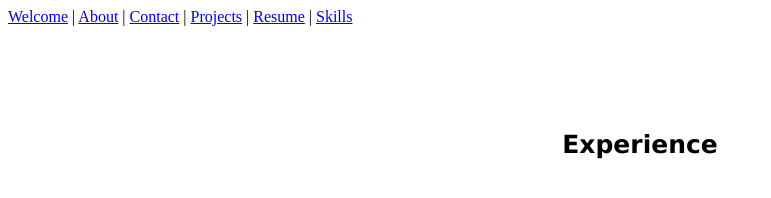
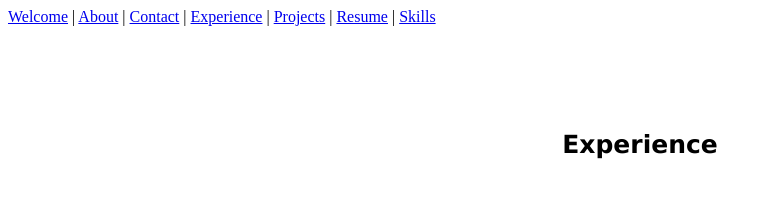
Before and after one commit to briannak7/brianna.github.io, a plain HTML site: page experience.html in a window 1280 px wide. Shown: the whole page, without its empty margins (0-771 px from the left). Drawn offline with Linux system fonts and the light colour scheme.

Commit message:
Update experience.html

```diff
--- a/experience.html
+++ b/experience.html
@@ -27,6 +27,7 @@ h1{
 <a href="https://briannak7.github.io/brianna.github.io/">Welcome</a> |
 <a href="https://briannak7.github.io/brianna.github.io/about">About</a> |
 <a href="https://briannak7.github.io/brianna.github.io/contact">Contact</a> |
+<a href="https://briannak7.github.io/brianna.github.io/experience">Experience</a> |
 <a href="https://briannak7.github.io/brianna.github.io/projects">Projects</a> |
 <a href="https://briannak7.github.io/brianna.github.io/resume">Resume</a> |
 <a href="https://briannak7.github.io/brianna.github.io/skills">Skills</a>
```
